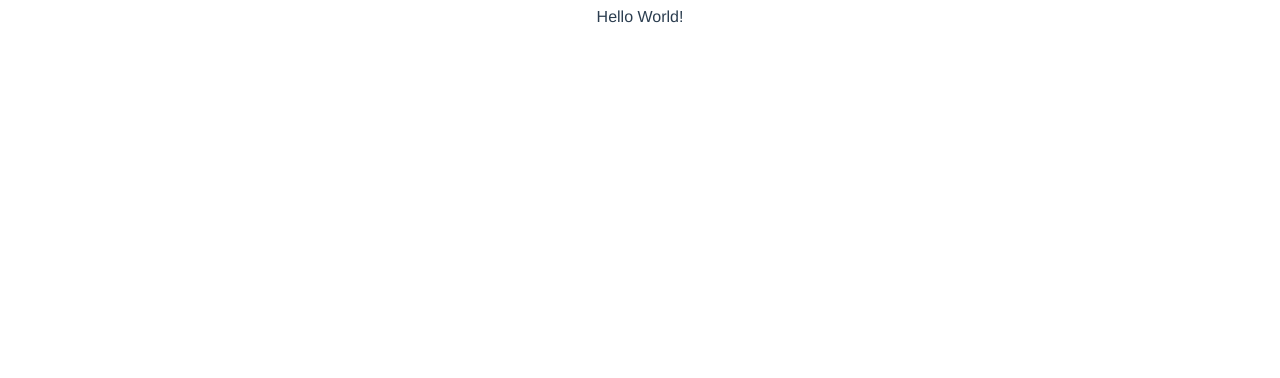
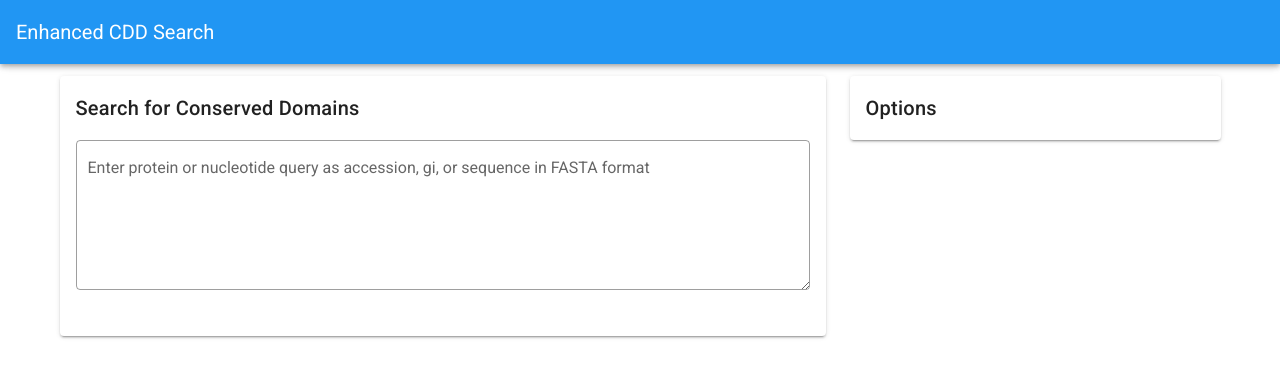
Before and after one commit to Ruhshan/enhanced-cdd-search, a Vue app in the folder frontend/: page / in a window 1280 px wide. Shown: the top 378 px of the page. Built offline with nearby package versions, Linux system fonts and the light colour scheme.

Commit message:
Add vuetify

```diff
--- a/frontend/public/index.html
+++ b/frontend/public/index.html
@@ -1,11 +1,13 @@
 <!DOCTYPE html>
-<html lang="">
+<html lang="en">
   <head>
     <meta charset="utf-8">
     <meta http-equiv="X-UA-Compatible" content="IE=edge">
     <meta name="viewport" content="width=device-width,initial-scale=1.0">
     <link rel="icon" href="<%= BASE_URL %>favicon.ico">
     <title><%= htmlWebpackPlugin.options.title %></title>
+    <link rel="stylesheet" href="https://fonts.googleapis.com/css?family=Roboto:100,300,400,500,700,900">
+    <link rel="stylesheet" href="https://cdn.jsdelivr.net/npm/@mdi/font@latest/css/materialdesignicons.min.css">
   </head>
   <body>
     <noscript>
--- a/frontend/src/App.vue
+++ b/frontend/src/App.vue
@@ -1,26 +1,42 @@
 <template>
-  <div id="app">Hello World!</div>
+  <v-app>
+    <v-app-bar color="blue" app dark>
+      <v-toolbar-title>Enhanced CDD Search</v-toolbar-title>
+    </v-app-bar>
+
+    <v-main>
+      <v-container>
+        <v-row>
+          <v-col sm="8">
+            <v-card>
+              <v-card-title>Search for Conserved Domains</v-card-title>
+              <v-card-text>
+                <v-textarea
+                  outlined
+                  label="Enter protein or nucleotide query as accession, gi, or sequence in FASTA format"
+                ></v-textarea>
+              </v-card-text>
+            </v-card>
+          </v-col>
+          <v-col sm="4">
+            <v-card>
+              <v-card-title>Options</v-card-title>
+            </v-card>
+          </v-col>
+        </v-row>
+      </v-container>
+    </v-main>
+  </v-app>
 </template>
 
-<style>
-#app {
-  font-family: Avenir, Helvetica, Arial, sans-serif;
-  -webkit-font-smoothing: antialiased;
-  -moz-osx-font-smoothing: grayscale;
-  text-align: center;
-  color: #2c3e50;
-}
+<script lang="ts">
+import Vue from "vue";
 
-#nav {
-  padding: 30px;
-}
+export default Vue.extend({
+  name: "App",
 
-#nav a {
-  font-weight: bold;
-  color: #2c3e50;
-}
-
-#nav a.router-link-exact-active {
-  color: #42b983;
-}
-</style>
+  data: () => ({
+    //
+  }),
+});
+</script>
--- a/frontend/src/main.ts
+++ b/frontend/src/main.ts
@@ -1,10 +1,13 @@
 import Vue from "vue";
 import App from "./App.vue";
 import router from "./router";
+import vuetify from "./plugins/vuetify";
+import "@babel/polyfill";
 
 Vue.config.productionTip = false;
 
 new Vue({
   router,
+  vuetify,
   render: (h) => h(App),
 }).$mount("#app");
--- /dev/null
+++ b/frontend/src/plugins/vuetify.ts
@@ -0,0 +1,21 @@
+import Vue from "vue";
+import Vuetify from "vuetify";
+import "vuetify/dist/vuetify.min.css";
+
+Vue.use(Vuetify);
+
+export default new Vuetify({
+  theme: {
+    themes: {
+      light: {
+        primary: "#007BFF",
+        secondary: "#424242",
+        accent: "#82B1FF",
+        error: "#FF5252",
+        info: "#2196F3",
+        success: "#4CAF50",
+        warning: "#FFC107",
+      },
+    },
+  },
+});
```
Also changed, not shown: frontend/package.json (+6 -3 lines), frontend/.browserslistrc, frontend/src/assets/logo.svg (added), 1 other file (tests, documents, lock files or other folders).
